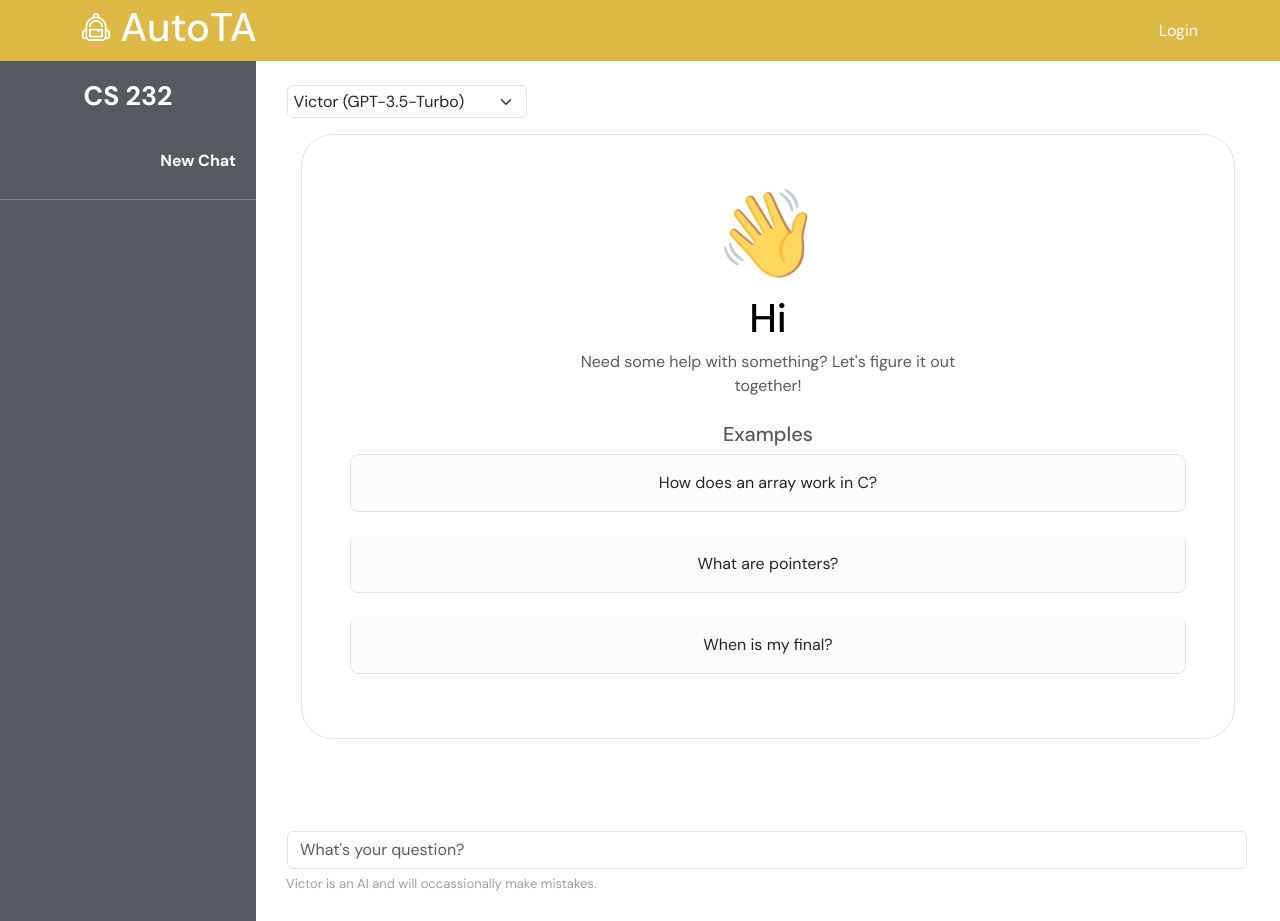
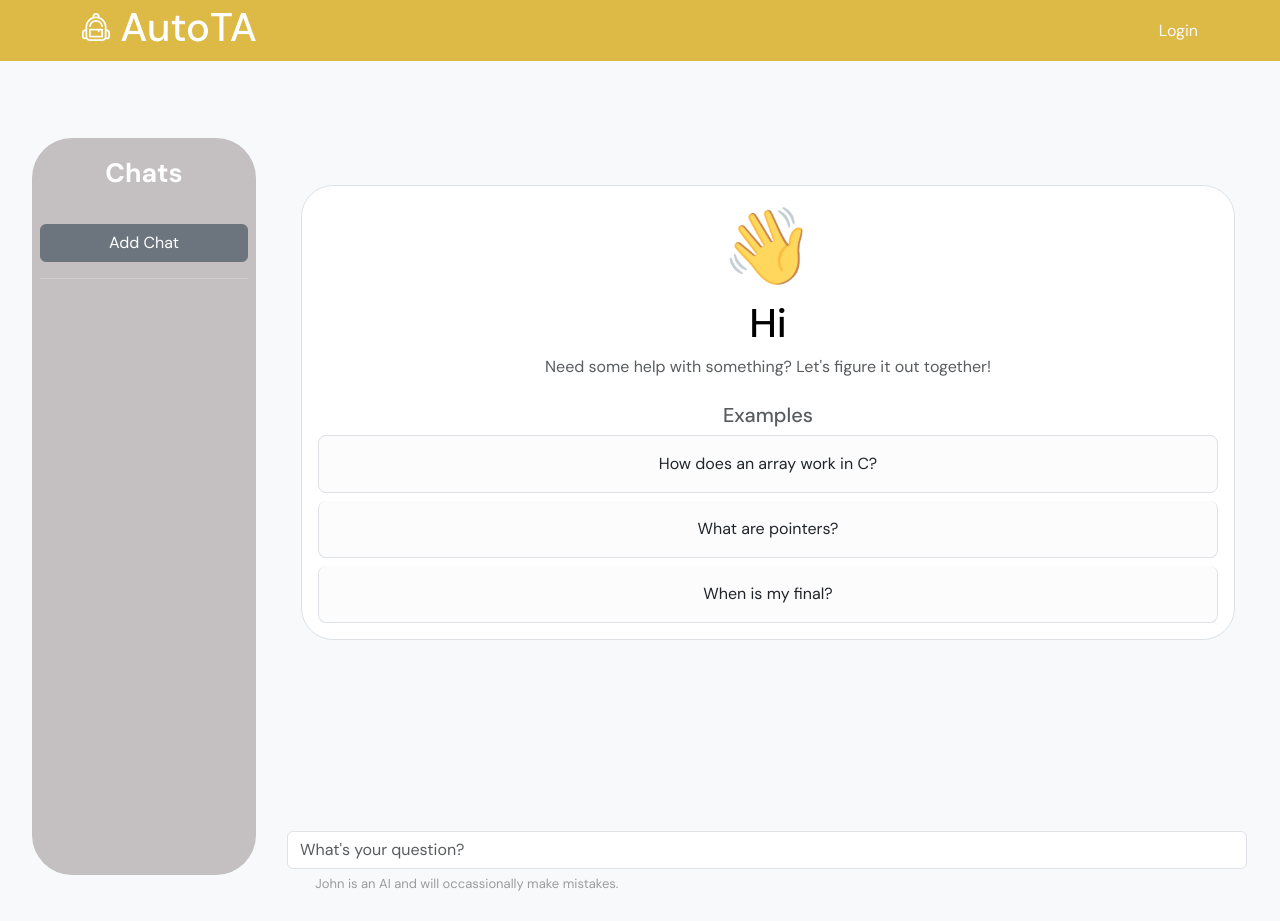
Before and after one commit to aaronvancuren/ChatbotTeachingAssistant, a FastAPI app: template frontend/templates/chat.html in a window 1280 px wide. Run offline with FastAPI, Linux system fonts and the light colour scheme; the template is opened without the code that fills it, so the values that code supplies are empty; parts of the project's set-up code (start-up, migrations or seed data) failed here and were passed over; some libraries are stand-ins or nearby versions.

Commit message:
Updated chat UI

```diff
--- a/backend/api/routes/openai.py
+++ b/backend/api/routes/openai.py
@@ -89,7 +89,7 @@ async def chat(request: ChatRequest) -> str:
         # Sends the entire conversation to ChatGPT
         response = client.chat.completions.create(
             messages=currentConversation.discussion,
-            model=reqBody['openai_model'],
+            model=os.getenv("OPENAI_MODEL"),
             max_completion_tokens=int(os.getenv("OPENAI_MAX_COMPLETION_TOKENS")),
             n=1,
             stop=None,
--- a/backend/api/routes/web.py
+++ b/backend/api/routes/web.py
@@ -57,6 +57,7 @@ async def chatpage(request : Request, chatID : str, context: dict = Depends(get_
             context.update({"conversation_data": next(
                 (convo for convo in get_user_conversations(claims.user_id)
                  if str(convo.id) == chatID), None)})
+            context.update({"chatID": chatID})
 
             return page_templates.TemplateResponse('chat.html', {"request": request, "context": context})
 
--- a/frontend/static/css/chat.css
+++ b/frontend/static/css/chat.css
@@ -2,24 +2,29 @@
 
 .host {
     padding: 5% 15% 5% 15%;
+    overflow: hidden !important;
 }
 
 #host {
     display: table;
     width: 100%;
     height: 100%;
+    overflow: hidden !important;
 }
 
 #sidebar {
     display: table-cell;
-    height: 100%;
-    width: 20%;
+    top: 15vh;
+    left: 2.5vw;
+    height: 80vh;
+    width: 17.5vw;
     vertical-align: top;
-    background-color: var(--pfw-black-footprints);
+    background-color: var(--pfw-black-tusk);
     position: fixed;
     color: var(--primary-pfw-white);
 
     overflow-y: auto;
+    border-radius: 2.5em;
 }
 
 #sidebar h1 {
@@ -94,7 +99,7 @@
     flex-direction: column;
     align-items: flex-end;
     margin: auto;
-    top: 2em;
+    top: .5em;
     width: 100%;
     height: 70vh;
     overflow-y: auto;
@@ -147,6 +152,8 @@
     font-size: small;
     width: 100%;
     padding-top: 1.25em;
+    padding-left: 2.25em;
+    padding-right: 2.25em;
     margin-bottom: 0 !important;
     user-select: none;
     z-index: -1;
--- a/frontend/static/js/chat.js
+++ b/frontend/static/js/chat.js
@@ -19,8 +19,7 @@ function addChat() {
         success: function(data) {
             host = document.getElementById('convos');
             newChat = document.createElement('a');
-            newChat.classList.add('active');
-            newChat.classList.add('temporary');
+            newChat.classList.add('btn', 'btn-secondary', 'active', 'temporary');
             newChat.href = `/chat?chatID=${data}`;
             newChat.innerText = 'New Chat';
             for (const child of host.children) {
@@ -52,11 +51,9 @@ function AskQuestion() {
         url: "/ask",
         data: JSON.stringify({
             user_content: document.getElementById("question").value,
-            openai_model: document.getElementById('openai_model').value,
             currentConversationId: new URLSearchParams(window.location.search).get('chatID').toString()
         }),
         headers: {
-            "X-victor-uid": "DEMO-1234", //Replace with UUID Cookie
             "X-Content-Type-Options": "nosniff",
             "Content-Security-Policy": "frame-ancestors 'none'",
             "X-Frame-Options": "DENY",
@@ -75,6 +72,11 @@ function AskQuestion() {
             },
             401: (value) => {
                 alert("Error 401: Unauthorised");
+            },
+            429: (value) => {
+                document.getElementById("LOADING").classList.add("hidden");
+                createChatBubble("Unfortunately, I can't answer that question right now. Please try again later.", ["btm-left", "teaching_assistant"]);
+                document.getElementById("question").value = "";
             }
         }
     });
@@ -82,7 +84,7 @@ function AskQuestion() {
     document.getElementById("question").disabled = true;
     document.getElementById("LOADING").classList.remove("hidden");
     try {
-        document.removeChild(document.getElementById("EMPTY"));
+        document.getElementById("EMPTY").remove();
     } catch {}
 }
 
@@ -94,7 +96,7 @@ function createChatBubble(dialogue, classes){
     chatWrapper = document.createElement("p");
 
     if (classes.includes('teaching_assistant')) {
-        chatWrapper.innerText = `${document.getElementById('openai_model').options[document.getElementById('openai_model').selectedIndex].text} says...`;
+        chatWrapper.innerText = `John says...`;
         containerWrapper.classList.add('left');
         chatWrapper.classList.add('left')
     } else {
@@ -117,6 +119,25 @@ function createChatBubble(dialogue, classes){
     container.appendChild(displayContainer);
     containerWrapper.appendChild(container);
     wrapper.appendChild(containerWrapper);
+    if (classes.includes('teaching_assistant')) {
+
+        feedbackWrapper = document.createElement("div");
+        feedbackWrapper.classList.add("feedback");
+
+        speak = document.createElement("a");
+        speak.classList.add("bi", "bi-volume-up");
+
+        good = document.createElement("a");
+        good.classList.add("bi", "bi-hand-thumbs-up");
+
+        bad = document.createElement("a");
+        bad.classList.add("bi", "bi-hand-thumbs-down");
+
+        feedbackWrapper.appendChild(speak);
+        feedbackWrapper.appendChild(bad);
+        feedbackWrapper.appendChild(good);
+        wrapper.appendChild(feedbackWrapper);
+    }
     containerWrapper.scrollIntoView({ behavior: "smooth", block:"end" });
 }
 
@@ -124,10 +145,3 @@ function RenderMarkdown(text) {
     let markdownToHTML = new showdown.Converter();
     return markdownToHTML.makeHtml(text);
 }
-
-function updateDisclaimer(){
-    let target = document.getElementById('disclaimer')
-    let newVal = document.getElementById('openai_model').options[document.getElementById('openai_model').selectedIndex].text;
-    target.innerText = newVal + " is an AI and will occassionally make mistakes.";
-    document.getElementById('openai_model').title = document.getElementById('openai_model').options[document.getElementById('openai_model').selectedIndex].title;
-}
--- a/frontend/templates/chat.html
+++ b/frontend/templates/chat.html
@@ -7,7 +7,7 @@
 <script type="text/javascript" src="https://unpkg.com/showdown/dist/showdown.min.js"></script>
 
     <link rel="stylesheet" href="../static/css/chat.css"/>
-<body>
+<body class="bg-body-tertiary" style="overflow:hidden">
 
     {% include './elements/Header_General.html' %}
 
@@ -19,8 +19,8 @@
             <div id="conversation">
                 {% if not context.conversation_data.discussion %}
                 <div id="EMPTY" class="container my-auto">
-                    <div class="position-relative p-5 text-center text-muted bg-body border border-dashed rounded-5">
-                        <h1 style="font-size:64pt">👋</h1>
+                    <div class="p-3 text-center text-muted bg-body border border-dashed rounded-5">
+                        <h1 style="font-size:56pt">👋</h1>
                         <h1 class="text-body-emphasis">Hi {{ context.display_name }}</h1>
                         <p class="col-lg-6 mx-auto mb-4">
                             Need some help with something? Let's figure it out together!
@@ -28,15 +28,15 @@
                         <div>
                             <h5>Examples</h5>
                             <div class="list-group d-grid gap-2">
-                                <p class="list-group-item rounded-3 py-3 bg-light-subtle">
+                                <button class="list-group-item rounded-3 py-3 bg-light-subtle btn" onclick="document.getElementById('question').value = 'How does an array work in C?'; AskQuestion();">
                                     How does an array work in C?
-                                </p>
-                                <p class="list-group-item rounded-3 py-3 bg-light-subtle">
+                                </button>
+                                <button class="list-group-item rounded-3 py-3 bg-light-subtle btn" onclick="document.getElementById('question').value = 'What are pointers?'; AskQuestion();">
                                     What are pointers?
-                                </p>
-                                <p class="list-group-item rounded-3 py-3 bg-light-subtle">
+                                </button>
+                                <button class="list-group-item rounded-3 py-3 bg-light-subtle btn" onclick="document.getElementById('question').value = 'When is my final?'; AskQuestion();">
                                     When is my final?
-                                </p>
+                                </button>
                             </div>
 
                         </div>
@@ -55,46 +55,41 @@
                 </div>
                 {% else %}
                 <div class="talk-bubble left ">
-                    <p class="text-from left">TA Says...</p>
+                    <p class="text-from left">John Says...</p>
                     <div class="tri-right btm-left teaching_assistant">
                         <article class="talktext">
                             {{dialogue['content']}}
                         </article>
                     </div>
                 </div>
+                <div class="feedback">
+                    <a class="bi bi-volume-up" style="font-size:larger"></a>
+                    <a class="bi bi-hand-thumbs-down" style="font-size:medium" ></a>
+                    <a class="bi bi-hand-thumbs-up" style="font-size:medium" ></a>
+                </div>
                 {% endif %}
                 {% endfor %}
                 {% endif %}
                 <br>
             </div>
-            <div id="LOADING" class="talk-bubble left hidden" style="width:8em" aria-hidden="true">
+            <div id="LOADING" class="talk-bubble left hidden" style="width:8em; bottom: 12vh" aria-hidden="true">
                 <p class="text-from left">Thinking...</p>
                 <div class="tri-right btm-left teaching_assistant">
                     <article class="talktext">
                         <div class="placeholder-glow d-flex">
-                            <p class="placeholder col-12 rounded-pill"></p>
-                            <p class="placeholder col-12 rounded-pill"></p>
-                            <p class="placeholder col-12 rounded-pill"></p>
-                            <p class="placeholder col-12 rounded-pill"></p>
-                            <p class="placeholder col-12 rounded-pill"></p>
+                            <p class="placeholder col-2 rounded-pill"></p>
+                            <p class="placeholder col-2 rounded-pill"></p>
+                            <p class="placeholder col-2 rounded-pill"></p>
+                            <p class="placeholder col-2 rounded-pill"></p>
+                            <p class="placeholder col-2 rounded-pill"></p>
                         </div>
                     </article>
                 </div>
             </div>
             <div class="chat-box">
                 <form id="input" onsubmit="AskQuestion();return false;" method="post">
-                    <select class="form-select" title="Select OpenAI Model" name="openai_model" id="openai_model" required
-                        onchange="updateDisclaimer()">
-                        <option title="Choose a model to help you with an assignment" style="font-size: small;" value=""
-                            disabled>Choose a TA</option>
-                        <option title="GPT 3.5 Turbo" value="gpt-3.5-turbo" selected>Victor (GPT-3.5-Turbo)</option>
-                        <option title="GPT 4o Mini" value="gpt-4o-mini">John (GPT-4o-Mini)</option>
-                        <option title="GPT 4o (Coming Soon)" value="chatgpt-4o-latest" disabled>Hedy (GPT-4o)</option>
-                        <option title="GPT o1 (Preview) (Coming Soon)" value="o1-preview" disabled>Henrietta (o1-Preview)
-                        </option>
-                    </select>
                     <input class="form-control" id="question" name="question" type="text" required placeholder="What's your question?" /><br>
-                    <p class="text-from left" style="bottom:3%;" id="disclaimer">Victor is an AI and will occassionally make
+                    <p class="text-from left" style="bottom:3%;" id="disclaimer">John is an AI and will occassionally make
                         mistakes.</p>
                 </form>
             </div>
--- a/frontend/templates/elements/Sidebar_ChatOverview.html
+++ b/frontend/templates/elements/Sidebar_ChatOverview.html
@@ -1,12 +1,13 @@
 <div id="sidebar">
     <div>
-        <h1>CS 232</h1>
-        <div class="chatList">
-            <a onclick="addChat()" id="addChat"></a>
+        <h1>Chats</h1>
+        <div class="d-grid p-2">
+            <a class="btn btn-secondary" onclick="addChat()">Add Chat</a>
             <hr>
-            <div id="convos">
+            <div id="convos" class="d-grid gap-2 p-2">
                 {% for conversation in context.conversation_list %}
-                    <a href="/chat?chatID={{conversation.id}}" class="{{  'active' if conversation.id == context.conversation_data.id else '' }}">{{conversation.name}}</a>
+                    {% set isActive=conversation.id ~ '' == context.chatID.strip("") %}
+                    <a href="/chat?chatID={{conversation.id}}" class="btn btn-secondary {{  'active' if isActive else '' }}">{{conversation.name}}</a>
                 {% endfor %}
             </div>
         </div>
--- a/frontend/templates/index.html
+++ b/frontend/templates/index.html
@@ -10,8 +10,10 @@
     <main class="container-fluid">
         {% if context.logged_in %}
         <div class="container">
-            <h2 class="text-center">Your Classes</h2>
+            <h2 class="py-3">Your Classes</h2>
+            <div class="container p-2" style="background-color: white;">
             {% include './elements/Main_ClassCards.html' %}
+            </div>
             <hr>
         </div>
         {% else %}
```
Also changed, not shown: other parts of frontend/static/css/chat.css (+18 -12 lines).
